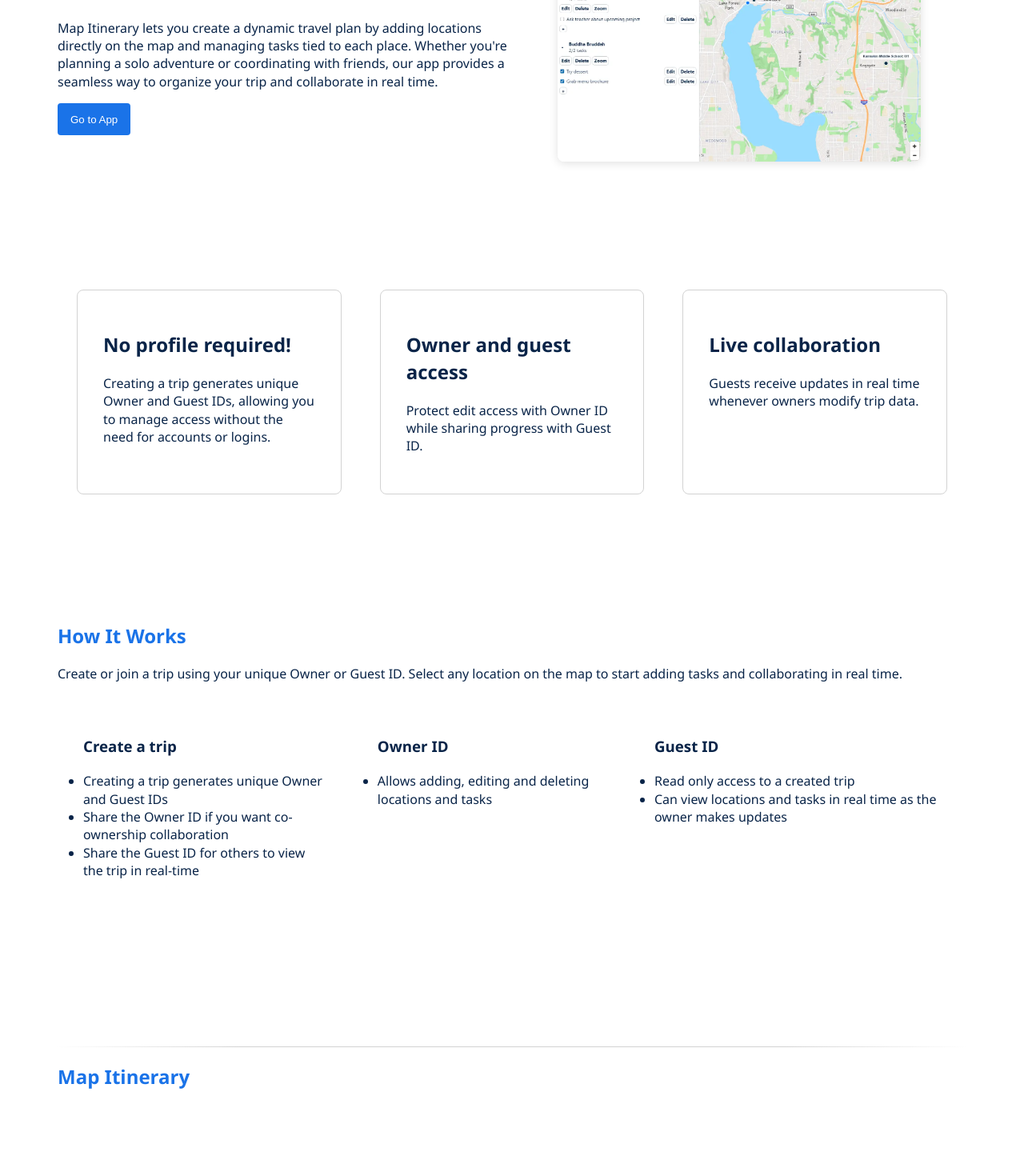
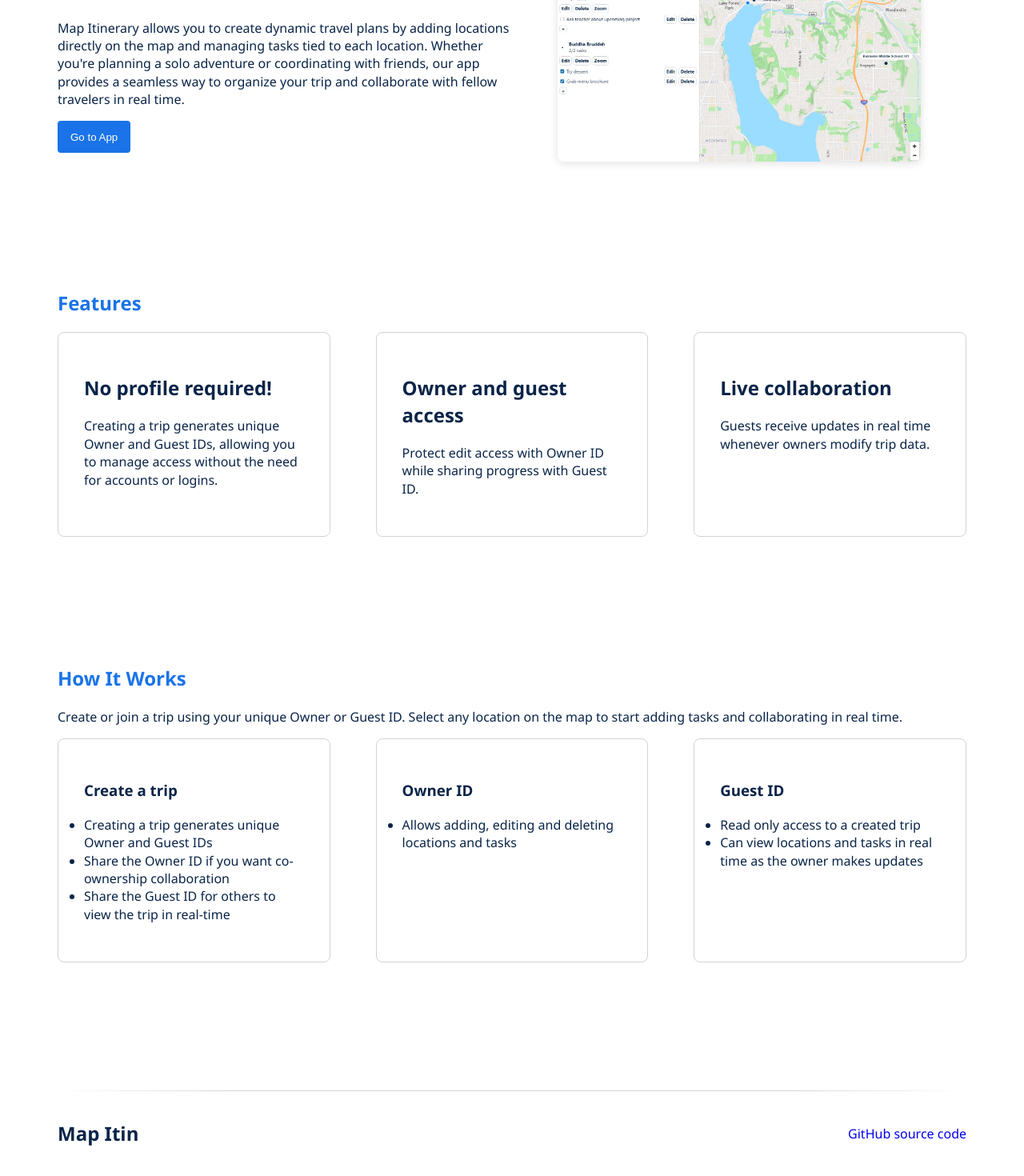
Before and after one commit to kovacsikdev/geo_todo, a React (Vite) app in the folder client/: page / in a window 1280 px wide. Shown: the part 372-1842 px from the top of the page at 80% size. Before the commit the page ends 1754 px from the top, so only its background shows below. Built offline with nearby package versions, Linux system fonts and the light colour scheme; no server answers.

Commit message:
minor css and ux tweaks

```diff
--- a/client/index.html
+++ b/client/index.html
@@ -5,7 +5,7 @@
     <link rel="icon" type="image/svg+xml" href="/favicon.svg" />
     <link rel="manifest" href="/manifest.webmanifest" />
     <link rel="apple-touch-icon" sizes="180x180" href="/apple-touch-icon.png" />
-    <meta name="viewport" content="width=device-width, initial-scale=1.0" />
+    <meta name="viewport" content="width=device-width, initial-scale=1.0, viewport-fit=cover" />
     <meta name="theme-color" content="#0f5f75" />
     <meta name="apple-mobile-web-app-capable" content="yes" />
     <meta name="apple-mobile-web-app-status-bar-style" content="black-translucent" />
--- a/client/src/App.css
+++ b/client/src/App.css
@@ -13,6 +13,10 @@
 .row {
   display: flex;
   gap: 0.6rem;
+}
+
+a {
+  text-decoration: none;
 }
 
 input {
--- a/client/src/LandingPage.css
+++ b/client/src/LandingPage.css
@@ -85,34 +85,26 @@
   font-size: 3rem;
 }
 
-#LandingPage .landing-features {
+#LandingPage .landing-details {
+  display: block;
+}
+
+#LandingPage .landing-details .details {
   display: flex;
   justify-content: space-between;
 }
 
-#LandingPage .landing-features .landing-card {
+#LandingPage .landing-details .details .details-card {
   border: 1px solid var(--color-secondary);
   border-radius: 0.5rem;
   padding: 2rem;
-  margin: 0 1.5rem;
-  width: 33%;
+  /* margin: 0 1.5rem; */
+  width: 30%;
 }
 
-#LandingPage .landing-how-it-works {
-  display: block;
-}
-
-#LandingPage .landing-how-it-works .details {
-  display: flex;
-  justify-content: space-around;
-}
-
-#LandingPage .landing-how-it-works .details .details-card {
-  padding: 2rem;
-}
-
-#LandingPage .landing-how-it-works .details .details-card ul {
+#LandingPage .landing-details .details .details-card ul {
   padding: 0;
+  /* list-style: none; */
 }
 
 @media (max-width: 800px) {
--- a/client/src/LandingPage.tsx
+++ b/client/src/LandingPage.tsx
@@ -18,11 +18,11 @@ const LandingPage = () => {
             Map Itinerary
           </h1>
           <p>
-            Map Itinerary lets you create a dynamic travel plan by adding
-            locations directly on the map and managing tasks tied to each place.
+            Map Itinerary allows you to create dynamic travel plans by adding
+            locations directly on the map and managing tasks tied to each location.
             Whether you're planning a solo adventure or coordinating with
             friends, our app provides a seamless way to organize your trip and
-            collaborate in real time.
+            collaborate with fellow travelers in real time.
           </p>
           <button
             className="cta-button"
@@ -79,31 +79,34 @@ const LandingPage = () => {
         </div>
       </section>
 
-      <section className="landing-features" aria-label="Core features">
-        <article className="landing-card">
+      <section className="landing-details" aria-label="Core features">
+        <h2 className="color-primary">Features</h2>
+        <div className="details">
+          <article className="details-card">
           <h2>No profile required!</h2>
           <p>
             Creating a trip generates unique Owner and Guest IDs, allowing you
             to manage access without the need for accounts or logins.
           </p>
         </article>
-        <article className="landing-card">
+        <article className="details-card">
           <h2>Owner and guest access</h2>
           <p>
             Protect edit access with Owner ID while sharing progress with Guest
             ID.
           </p>
         </article>
-        <article className="landing-card">
+        <article className="details-card">
           <h2>Live collaboration</h2>
           <p>
             Guests receive updates in real time whenever owners modify trip
             data.
           </p>
         </article>
+        </div>
       </section>
 
-      <section className="landing-how-it-works" aria-label="How it works">
+      <section className="landing-details" aria-label="How it works">
         <h2 className="color-primary">How It Works</h2>
         <p>
           Create or join a trip using your unique Owner or Guest ID. Select any
--- a/client/src/TripApp.css
+++ b/client/src/TripApp.css
@@ -1,5 +1,7 @@
 .app-shell {
+  min-height: 100vh;
   min-height: 100svh;
+  min-height: 100dvh;
   position: relative;
 }
 
@@ -24,7 +26,7 @@
 
 .menu-toggle {
   position: fixed;
-  top: 1rem;
+  top: calc(env(safe-area-inset-top, 0px) + 1rem);
   left: 1rem;
   z-index: 25;
   width: 2.8rem;
@@ -52,7 +54,7 @@
   width: 40vw;
   max-width: 500px;
   overflow-y: auto;
-  padding: 0.55rem;
+  padding: calc(env(safe-area-inset-top, 0px) + 0.55rem) 0.55rem calc(env(safe-area-inset-bottom, 0px) + 0.55rem);
   background: #ffffff;
   border-right: 1px solid var(--stroke-soft);
   box-shadow: 0 0 0 1px rgba(0, 0, 0, 0.02);
@@ -67,7 +69,7 @@
 
 .side-menu-close {
   position: absolute;
-  top: 0.55rem;
+  top: calc(env(safe-area-inset-top, 0px) + 0.55rem);
   right: 0.55rem;
   width: 2.3rem;
   height: 2.3rem;
@@ -88,7 +90,7 @@
 .install-prompt {
   position: fixed;
   left: 50%;
-  bottom: 1rem;
+  bottom: calc(env(safe-area-inset-bottom, 0px) + 1rem);
   z-index: 24;
   width: min(30rem, calc(100% - 2rem));
   padding: 0.85rem 0.9rem;
@@ -133,7 +135,7 @@
   }
 
   .install-prompt {
-    bottom: 0.75rem;
+    bottom: calc(env(safe-area-inset-bottom, 0px) + 0.75rem);
     width: calc(100% - 1rem);
   }
 
--- a/client/src/TripApp.tsx
+++ b/client/src/TripApp.tsx
@@ -355,6 +355,10 @@ const TripApp = () => {
     setIsMenuOpen(false);
   }, []);
 
+  const handleMapSearchFocus = useCallback(() => {
+    setIsMenuOpen(false);
+  }, []);
+
   const onDeleteTrip = useCallback(() => {
     void deleteTrip();
   }, [deleteTrip]);
@@ -413,6 +417,7 @@ const TripApp = () => {
           onLocationPinClick={handleMapLocationPinClick}
           onCancelDirections={handleCancelDirections}
           onMapError={handleMapError}
+          onSearchFocus={handleMapSearchFocus}
         />
       </Suspense>
 
--- a/client/src/components/Footer.css
+++ b/client/src/components/Footer.css
@@ -1,4 +1,8 @@
 #Footer {
+  display: flex;
+  align-items: center;
+  justify-content: space-between;
+  padding: 1rem 0;
   border-top: 1px solid;
   border-image: linear-gradient(
       to right,
--- a/client/src/components/Footer.tsx
+++ b/client/src/components/Footer.tsx
@@ -3,7 +3,10 @@ import "./Footer.css";
 export const Footer = () => {
   return (
     <footer id="Footer">
-      <h2 className="color-primary">Map Itinerary</h2>
+      <h2>Map Itin</h2>
+      <a href="https://github.com/kovacsikdev/geo_todo" target="_blank" rel="noopener noreferrer">
+        GitHub source code
+      </a>
     </footer>
   );
 }
--- a/client/src/components/Header.tsx
+++ b/client/src/components/Header.tsx
@@ -5,7 +5,7 @@ export const Header = () => {
   const navigate = useNavigate();
   return (
     <header id="Header">
-      <h1 className="color-primary">Map Itinerary</h1>
+      <h1 className="color-primary">Map Itin</h1>
       <button className="cta-button" onClick={() => navigate('/app')}>Go to App</button>
     </header>
   );
--- a/client/src/components/TripMap.css
+++ b/client/src/components/TripMap.css
@@ -2,6 +2,9 @@
   position: fixed;
   inset: 0;
   z-index: 0;
+  min-height: 100vh;
+  min-height: 100svh;
+  min-height: 100dvh;
 }
 
 .map-canvas {
@@ -11,7 +14,7 @@
 
 .map-search-control {
   position: absolute;
-  top: 1rem;
+  top: calc(env(safe-area-inset-top, 0px) + 1rem);
   left: 50%;
   z-index: 10;
   width: min(32rem, calc(100% - 8.5rem));
@@ -108,7 +111,7 @@
 
 .map-warning {
   position: absolute;
-  top: 1rem;
+  top: calc(env(safe-area-inset-top, 0px) + 1rem);
   left: 5rem;
   z-index: 8;
   max-width: min(420px, calc(100% - 6rem));
@@ -120,7 +123,7 @@
 
 .map-focus-user-button {
   position: absolute;
-  top: 1rem;
+  top: calc(env(safe-area-inset-top, 0px) + 1rem);
   right: 1rem;
   z-index: 9;
   border: 1px solid var(--stroke-soft);
@@ -145,7 +148,7 @@
 
 .map-directions-panel {
   position: absolute;
-  top: 4.75rem;
+  top: calc(env(safe-area-inset-top, 0px) + 4.75rem);
   right: 1rem;
   z-index: 9;
   width: min(22rem, calc(100% - 2rem));
@@ -239,6 +242,24 @@
   animation: user-location-pulse 1.8s ease-out infinite;
 }
 
+.map-search-selection-marker {
+  width: 1.25rem;
+  height: 1.25rem;
+  border-radius: 999px 999px 999px 0;
+  background: #d62828;
+  border: 2px solid #ffffff;
+  box-shadow: 0 8px 20px rgba(214, 40, 40, 0.28);
+  transform: rotate(-45deg);
+}
+
+.map-search-selection-marker::after {
+  content: '';
+  position: absolute;
+  inset: 0.22rem;
+  border-radius: 999px;
+  background: #ffffff;
+}
+
 @keyframes user-location-pulse {
   0% {
     box-shadow: 0 0 0 0 rgba(0, 119, 255, 0.4);
--- a/client/src/index.css
+++ b/client/src/index.css
@@ -18,13 +18,21 @@
   -moz-osx-font-smoothing: grayscale;
 }
 
+html,
+body,
+#root {
+  height: 100%;
+}
+
 * {
   box-sizing: border-box;
 }
 
 body {
   margin: 0;
+  min-height: 100vh;
   min-height: 100svh;
+  min-height: 100dvh;
   background: var(--color-tertiary);
 }
 
```
Also changed, not shown: client/src/components/TripMap.tsx (+64 -50 lines).
